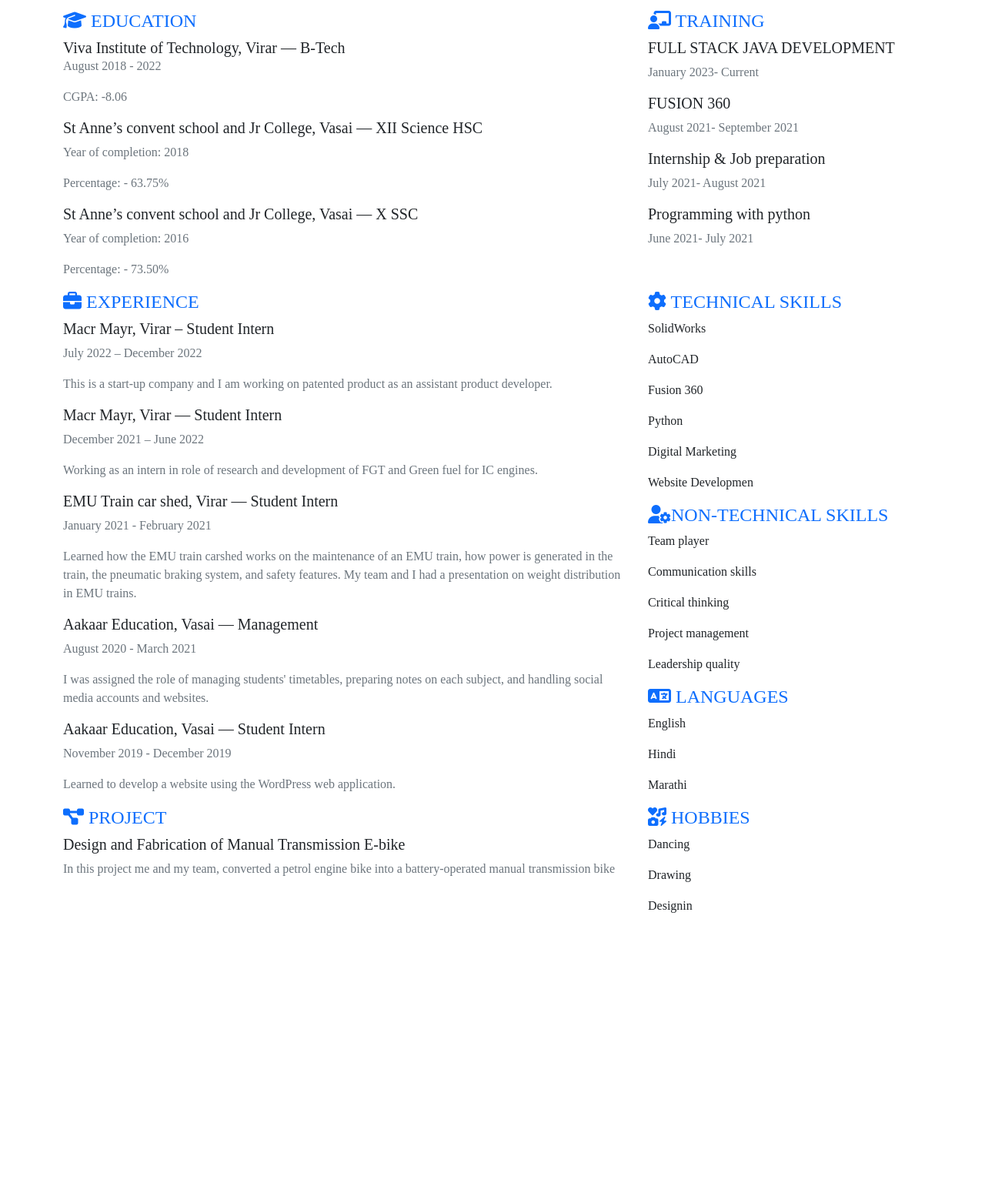
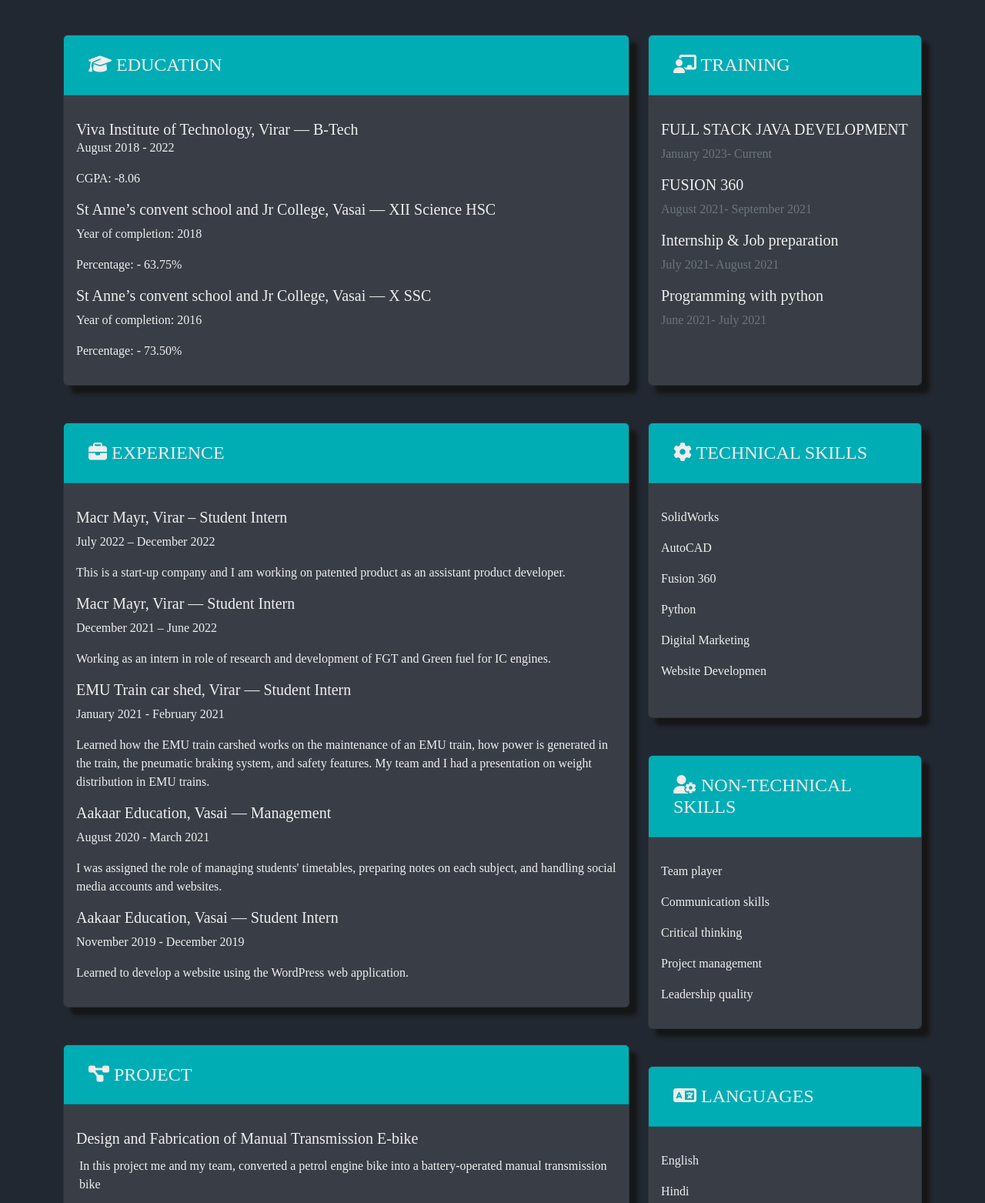
Before and after one commit to OmkarVanjare/resume, a plain HTML site: page index.html in a window 1280 px wide. Shown: the part 123-1686 px from the top of the page at 77% size. Before the commit the page ends 1328 px from the top, so only its background shows below. Drawn offline with nearby package versions, Linux system fonts and the light colour scheme; a web font is replaced by a local one.

Commit message:
card update

```diff
--- a/css/index.css
+++ b/css/index.css
@@ -0,0 +1,24 @@
+* {
+    margin: 0;
+    padding: 0;
+    box-sizing: border-box;
+}
+
+body{
+    background-color: #222831;
+}
+.card
+{
+    background-color: #393E46;
+}
+.card-header
+{
+    background-color: #00ADB5;
+}
+.card-title,h1,h5,h4,p{
+    color: #EEEEEE;
+}
+
+.box{
+    box-shadow: 10px 10px 5px #161616;
+}
--- a/index.html
+++ b/index.html
@@ -14,17 +14,12 @@
     <link href="https://fonts.googleapis.com/css2?family=Poltawski+Nowy&display=swap" rel="stylesheet">
 
     <script src="https://kit.fontawesome.com/f320d4730a.js" crossorigin="anonymous"></script>
+    <link rel="stylesheet" href="css/index.css">
 
 </head>
-<style>
-    * {
-        margin: 0;
-        padding: 0;
-        box-sizing: border-box;
-    }
-</style>
 
-<body  style="font-family: 'Poltawski Nowy', serif;">
+
+<body style="font-family: 'Poltawski Nowy', serif;">
     <!-- headder start  -->
     <div class="container m-auto">
         <div class="row">
@@ -49,24 +44,38 @@
     <!-- Education and Training start -->
     <div class="container justify-content-evenly">
         <div class="row">
-            <div class="col-lg-8 ">
+            <div class="col-lg-8  ">
+
+                    <div class="card mt-5 mb-lg-5 box" >
+                        <div class="card-header">
+                            <h4 class=" card-title m-3"><i class="fa-sharp fa-solid fa-graduation-cap"></i> EDUCATION</h4>
+                        </div>
+                        <div class="card-body">
+                            <p class="card-text">
+                                <h5 class="mb-0 ">Viva Institute of Technology, Virar — B-Tech</h5>
+                                <p class="mt-0 "> August 2018 - 2022 </p>
+                                <p class="mt-0 ">CGPA: -8.06 </p>
+                                <h5>St Anne’s convent school and Jr College, Vasai — XII Science HSC</h5>
+                                <p class="mt-0 ">Year of completion: 2018</p>
+                                <p class="mt-0 ">Percentage: - 63.75%</p>
+                                <h5>St Anne’s convent school and Jr College, Vasai — X SSC</h5>
+                                <p class="mt-0 ">Year of completion: 2016 </p>
+                                <p class="mt-0 ">Percentage: - 73.50%</p>
+                            </p>
+
+                        </div>
+                    </div>
 
 
 
-                <h4 class="text-primary mt-3"><i class="fa-sharp fa-solid fa-graduation-cap" style="color: #0d6efd;"></i> EDUCATION</h4>
-                <h5 class="mb-0 ">Viva Institute of Technology, Virar — B-Tech</h5>
-                <p class="mt-0 text-secondary"> August 2018 - 2022 </p>
-                <p class="mt-0 text-secondary">CGPA: -8.06 </p>
-                <h5>St Anne’s convent school and Jr College, Vasai — XII Science HSC</h5>
-                <p class="mt-0 text-secondary">Year of completion: 2018</p>
-                <p class="mt-0 text-secondary">Percentage: - 63.75%</p>
-                <h5>St Anne’s convent school and Jr College, Vasai — X SSC</h5>
-                <p class="mt-0 text-secondary">Year of completion: 2016 </p>
-                <p class="mt-0 text-secondary">Percentage: - 73.50%</p>
             </div>
             <div class="col-lg-4">
-
-                <h4 class="text-primary mt-3"><i class="fa-solid fa-chalkboard-user"></i> TRAINING</h4>
+                <div class="card mt-5 mb-lg-5 h-99 box" id="training-card">
+                    <div class="card-header">
+                        <h4 class="card-title  m-3"><i class="fa-solid fa-chalkboard-user"></i> TRAINING </h4>
+                    </div>
+                    <div class="card-body">
+                        <p class="card-text">
                         <h5>FULL STACK JAVA DEVELOPMENT </h5>
                         <p class="mt-0 text-secondary">January 2023- Current </p>
                         <h5>FUSION 360 </h5>
@@ -75,75 +84,137 @@
                         <p class="mt-0 text-secondary"> July 2021- August 2021</p>
                         <h5>Programming with python </h5>
                         <p class="mt-0 text-secondary"> June 2021- July 2021</p>
+                        <p> &nbsp; </p>
+
+                        </p>
+                    </div>
+                </div>
+
             </div>
         </div>
         <div class="row">
             <div class="col-lg-8 ">
-                <h4 class="text-primary"><i class="fa-sharp fa-solid fa-briefcase" style="color: #0d6efd;"></i> EXPERIENCE</h4>
+                <div class="card  mb-lg-5 box">
+                    <div class="card-header">
+                        <h4 class="card-title m-3"><i class="fa-sharp fa-solid fa-briefcase"></i> EXPERIENCE</h4>
+                    </div>
+                    <div class="card-body">
+                        <p class="card-text">
+
                         <h5>Macr Mayr, Virar – Student Intern</h5>
-                <p class="mt-0 text-secondary">July 2022 – December 2022</p>
-                <p class="mt-0 text-secondary">This is a start-up company and I am working on patented product
+                        <p class="mt-0 ">July 2022 – December 2022</p>
+                        <p class="mt-0 ">This is a start-up company and I am working on patented product
                             as an
                             assistant product developer.</p>
                         <h5>Macr Mayr, Virar — Student Intern</h5>
-                <p class="mt-0 text-secondary">December 2021 – June 2022</p>
-                <p class="mt-0 text-secondary">Working as an intern in role of research and development of FGT
+                        <p class="mt-0 ">December 2021 – June 2022</p>
+                        <p class="mt-0 ">Working as an intern in role of research and development of FGT
                             and
                             Green fuel for IC engines.</p>
                         <h5>EMU Train car shed, Virar — Student Intern </h5>
-                <p class="mt-0 text-secondary">January 2021 - February 2021</p>
-                <p class="mt-0 text-secondary">Learned how the EMU train carshed works on the maintenance of an
+                        <p class="mt-0 ">January 2021 - February 2021</p>
+                        <p class="mt-0 ">Learned how the EMU train carshed works on the maintenance of an
                             EMU
                             train, how power is generated in the train, the pneumatic braking system,
                             and safety features. My team and I had a presentation on weight
                             distribution in EMU trains.</p>
                         <h5>Aakaar Education, Vasai — Management</h5>
-                <p class="mt-0 text-secondary">August 2020 - March 2021</p>
-                <p class="mt-0 text-secondary">I was assigned the role of managing students' timetables,
+                        <p class="mt-0 ">August 2020 - March 2021</p>
+                        <p class="mt-0 ">I was assigned the role of managing students' timetables,
                             preparing
                             notes on each subject, and handling social media accounts and websites.</p>
                         <h5>Aakaar Education, Vasai — Student Intern</h5>
-                <p class="mt-0 text-secondary">November 2019 - December 2019</p>
-                <p class="mt-0 text-secondary">Learned to develop a website using the WordPress web application.
+                        <p class="mt-0 ">November 2019 - December 2019</p>
+                        <p class="mt-0 ">Learned to develop a website using the WordPress web application.
+                        </p>
                         </p>
                     </div>
+                </div>
+                <div class="card mb-lg-5 h-21 box" id="project-card">
+                    <div class="card-header">
+
+                        <h4 class="card-title m-3"><i class="fa-solid fa-diagram-project"></i> PROJECT</h4>
+                    </div>
+                    <div class="card-body">
+                        <p class="card-text">
+
+                        <h5>Design and Fabrication of Manual Transmission E-bike</h5>
+                        <p class="mt-0  p-1"> In this project me and my team, converted a petrol engine bike
+                            into a
+                            battery-operated manual transmission bike</p>
+                        </p>
+                        <p> &nbsp; </p>
+                        <p> </p>
+                    </div>
+                </div>
+            </div>
             <div class="col-lg-4">
-                <h4 class="text-primary"> <i class="fa-solid fa-gear"></i> TECHNICAL SKILLS</h4>
+                <div class="card  mb-lg-5 box">
+                    <div class="card-header">
+                        <h4 class="card-title m-3"> <i class="fa-solid fa-gear"></i> TECHNICAL SKILLS</h4>
+
+                    </div>
+                    <div class="card-body">
+                        <p class="card-text">
+
                         <p> SolidWorks</p>
                         <p> AutoCAD </p>
                         <p> Fusion 360</p>
                         <p> Python </p>
                         <p> Digital Marketing</p>
                         <p> Website Developmen</p>
-                <h4 class="text-primary"><i class="fa-solid fa-user-gear"></i>NON-TECHNICAL SKILLS</h4>
+                    </div>
+                    </p>
+                </div>
+                <div class="card  mb-lg-5 box">
+                    <div class="card-header">
+                        <h4 class="card-title m-3"><i class="fa-solid fa-user-gear"></i> NON-TECHNICAL SKILLS</h4>
+                    </div>
+                    <div class="card-body">
+                        <p class="card-text">
+
                         <p> Team player</p>
                         <p> Communication skills</p>
                         <p> Critical thinking</p>
                         <p> Project management</p>
                         <p> Leadership quality</p>
-                <h4 class="text-primary"><i class="fa-solid fa-language"></i> LANGUAGES</h4>
+                        </p>
+                    </div>
+                </div>
+                <div class="card  mb-lg-3 box">
+                    <div class="card-header">
+                        <h4 class="tcard-title m-3"><i class="fa-solid fa-language"></i> LANGUAGES</h4>
+                    </div>
+                    <div class="card-body">
+                        <p class="card-text">
+
                             <p> English</p>
                             <p> Hindi</p>
                             <p> Marathi</p>
+                        </p>
+                    </div>
+                </div>
+
 
             </div>
         </div>
         <div class="row">
-            <div class="col-lg-8 ">
-                <h4 class="text-primary"><i class="fa-solid fa-diagram-project"></i> PROJECT</h4>
-                <h5>Design and Fabrication of Manual Transmission E-bike</h5>
-                <p class="mt-0 text-secondary"> In this project me and my team, converted a petrol engine bike
-                    into a
-                    battery-operated manual transmission bike</p>
+
+            <div class="col-lg-12">
+                <div class="card  mb-lg-3 box">
+                    <div class="card-header">
+                        <h4 class="card-title m-3"> <i class="fa-solid fa-icons"></i> HOBBIES</h4>
 
                     </div>
+                    <div class="card-body">
+                        <p class="card-text">
 
-            <div class="col-lg-4">
-
-                <h4 class="text-primary"> <i class="fa-solid fa-icons"></i> HOBBIES</h4>
-                <p> Dancing</p>
-                <p> Drawing</p>
-                <p> Designin</p>
+                        <p style="display: inline-block;"> Dancing</p> &nbsp;
+                        <p style="display: inline-block;"> Drawing</p> &nbsp;
+                        <p style="display: inline-block;"> Designin</p>
+                        </p>
+                    </div>
+                </div>
 
             </div>
         </div>
```
Also changed, not shown: images/body bg.jpg (added). Lines whose indentation alone changed are shown as unchanged.
